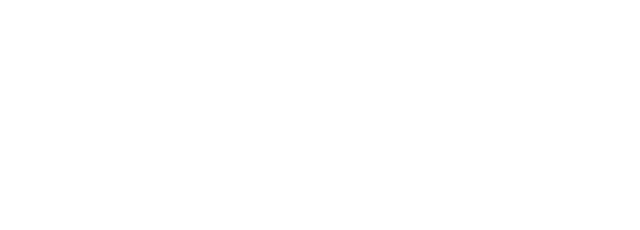
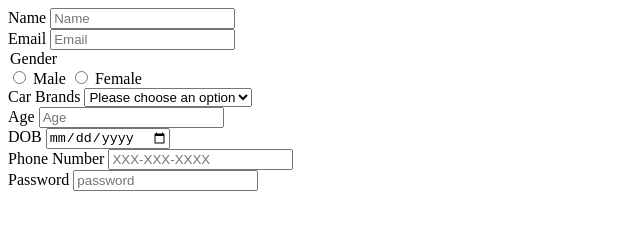
Before and after one commit to acciojob/signup-form-car-bprabs, a website: page main.html in a window 1280 px wide. Shown: the whole page, without its empty margins (0-640 px from the left). Drawn offline with Linux system fonts and the light colour scheme.

Commit message:
created a submission

```diff
--- a/main.html
+++ b/main.html
@@ -8,6 +8,33 @@
 
 <body>
 	<!-- the entire body must be written by student -->
+	<form>
+		<label>Name</label>
+		<input type="text" required  id="name" placeholder="Name"><br>
+		<label>Email</label>
+		<input type="email" required id="email" placeholder="Email"><br>
+		<legend>Gender</legend>
+		<input type="radio" required id="gender_m">
+		<label for="gender_m">Male</label>
+		<input type="radio" required id="gender_f">
+		<label for="gender_f">Female</label><br>
+		<label for="cars">Car Brands</label>
+		<select id="cars">
+			<option selected>Please choose an option</option>
+			<option>Volvo</option>
+			<option>Hyundai</option>
+			<option>Maruti</option>
+		</select><br>
+		<label>Age</label>
+		<input type="number" required id="age" placeholder="Age"><br>
+		<label>DOB</label>
+		<input type="date" required id="dob"><br>
+		<label>Phone Number</label>
+		<input type="tel"  id="tel" placeholder="XXX-XXX-XXXX"><br>
+		<label>Password</label>
+		<input type="password" required id="password" placeholder="password">
+
+	</form>
     <script type="text/javascript" src="./script.js">
 </script>
 
```
